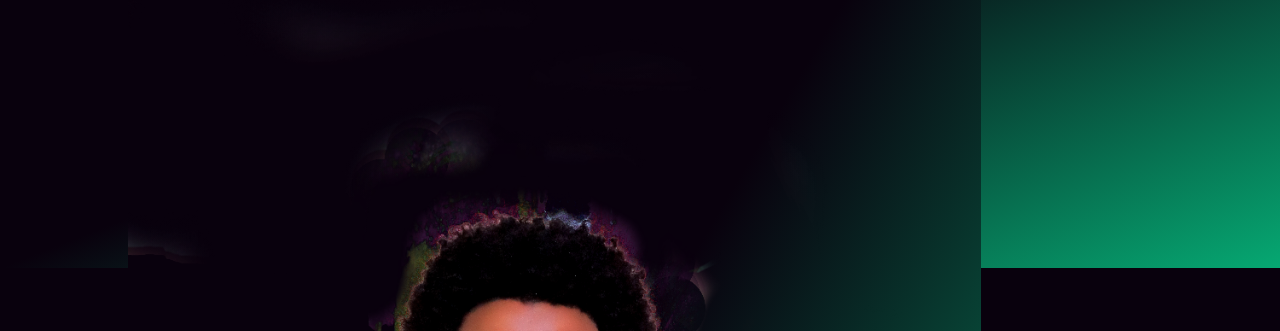
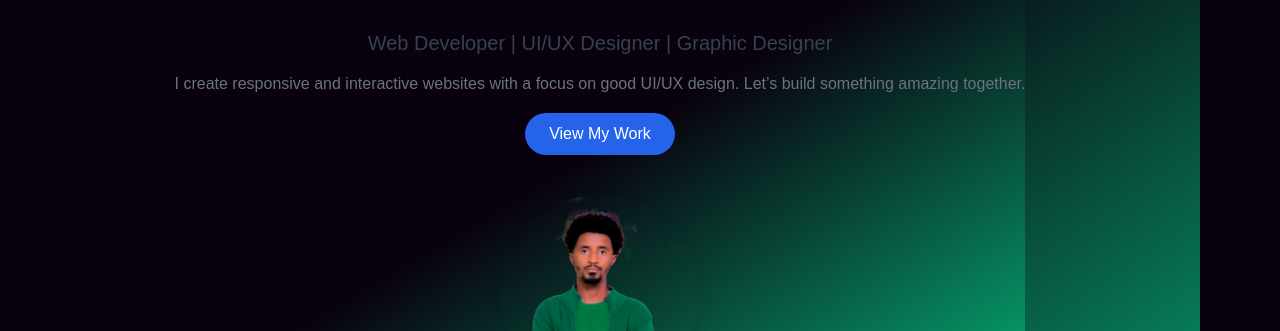
Before and after one commit to BulchaLL/tests, a plain HTML site: page index.html in a window 1280 px wide. Shown: the part 310-641 px from the top of the page. Drawn offline with nearby package versions, Linux system fonts and the light colour scheme.

Commit message:
Update style.css

```diff
--- a/Css/style.css
+++ b/Css/style.css
@@ -65,60 +65,59 @@ header{
 
 
  }
- .hero{
-    display: grid;
-    grid-template-columns: repeat(2,1fr);
-    gap: 20px;
-    margin-bottom: 2.5rem;
-    height: 500px;
+    .hero {
+      display: flex;
+      align-items: center;
+      justify-content: center;
+      min-height: 100vh;
+      padding: 0 20px;
     }
- .hero-text{
-   justify-content: center;
-   align-content: center;
+    .hero-container {
+      display: flex;
+      flex-direction: column;
+      text-align: center;
+      gap: 40px;
+      max-width: 1200px;
     }
- .h1{
-   font-size: var(--h2-font);
-   color: var(--text-color);
-
+    .hero-text {
+      flex: 1;
     }
- .h2{
-   font-size: var(--big-font);
-   color: var(--text-color);
-
+    h1 {
+      font-size: 3rem;
+      font-weight: bold;
+      color: #1f2937;
     }
- p{
-   font-size: 0.9rem;
-   color: var(--text-color);
-   line-height: 1.35;
-   letter-spacing: 1px;
+    .subtitle {
+      font-size: 1.25rem;
+      color: #374151;
     }
-.btns {
-   display: flex;
-   gap: 20px;
-   justify-content:flex-start; /* Center the buttons horizontally */
-   align-items: center; /* Center the buttons vertically */
+    .description {
+      font-size: 1rem;
+      color: #6b7280;
+      margin: 20px 0;
     }
-#hireMeBtn{
-    padding-left: 30px;
-    padding-right: 30px;
-    border: none;
+    .cta-button {
+      display: inline-block;
+      background-color: #2563eb;
+      color: #fff;
+      padding: 12px 24px;
+      border-radius: 30px;
+      font-size: 1rem;
+      text-decoration: none;
+      transition: background-color 0.3s ease;
     }
-.btns .btn2 {
-   background-color: var(--second-color); /* Change background color */
-   color: var(--dominant-color); /* Change text color */
-   padding: 11px 19px; /* Adjust padding */
-   border-radius: 25px; /* Adjust border radius */
-   border: 2px solid var(--dominant-color); /* Add border */
-   font-weight: bold; /* Make text bold */
-   transition: background-color 0.3s ease, color 0.3s ease; /* Add transition for hover effect */
-   display: flex; /* Display flex */
-   justify-content: center; /* Center content horizontally */
-   align-items: center; /* Center content vertically */
+    .cta-button:hover {
+      background-color: #1d4ed8;
     }
-
-.btns .btn2:hover {
-   background-color: var(--dominant-color); /* Change background color on hover */
-   color: var(--text-color); /* Change text color on hover */
+    .hero-image {
+      flex: 1;
+    }
+    .hero-image img {
+      width: 200px;
+      height: 200px;
+      object-fit: cover;
+      border-radius: 50%;
+      box-shadow: 0 4px 15px rgba(0, 0, 0, 0.1);
     }
 .btn, .readmore{
    display: flex;
@@ -140,17 +139,6 @@ header{
    align-items: center;
    height: 500px; /* Add this line */
    overflow: hidden; /* Add this line */
-
-
-}
-
-.hero-img img {
-   object-fit: cover; /* Add this line */
-   width: 80%;
-   height: 100%; /* Change this line */
-}
-
-
  .about{
    margin-bottom: 50px;
    justify-content: center;
```
Lines whose indentation alone changed are shown as unchanged.
